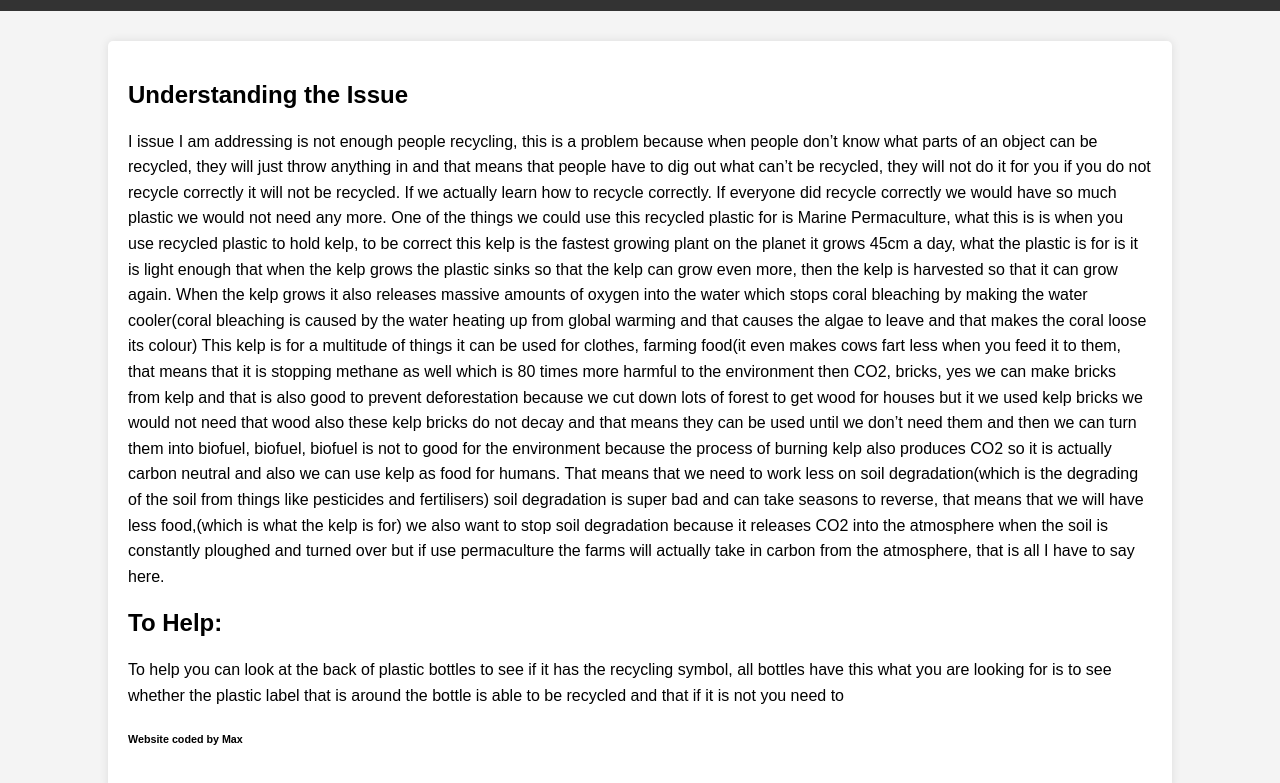
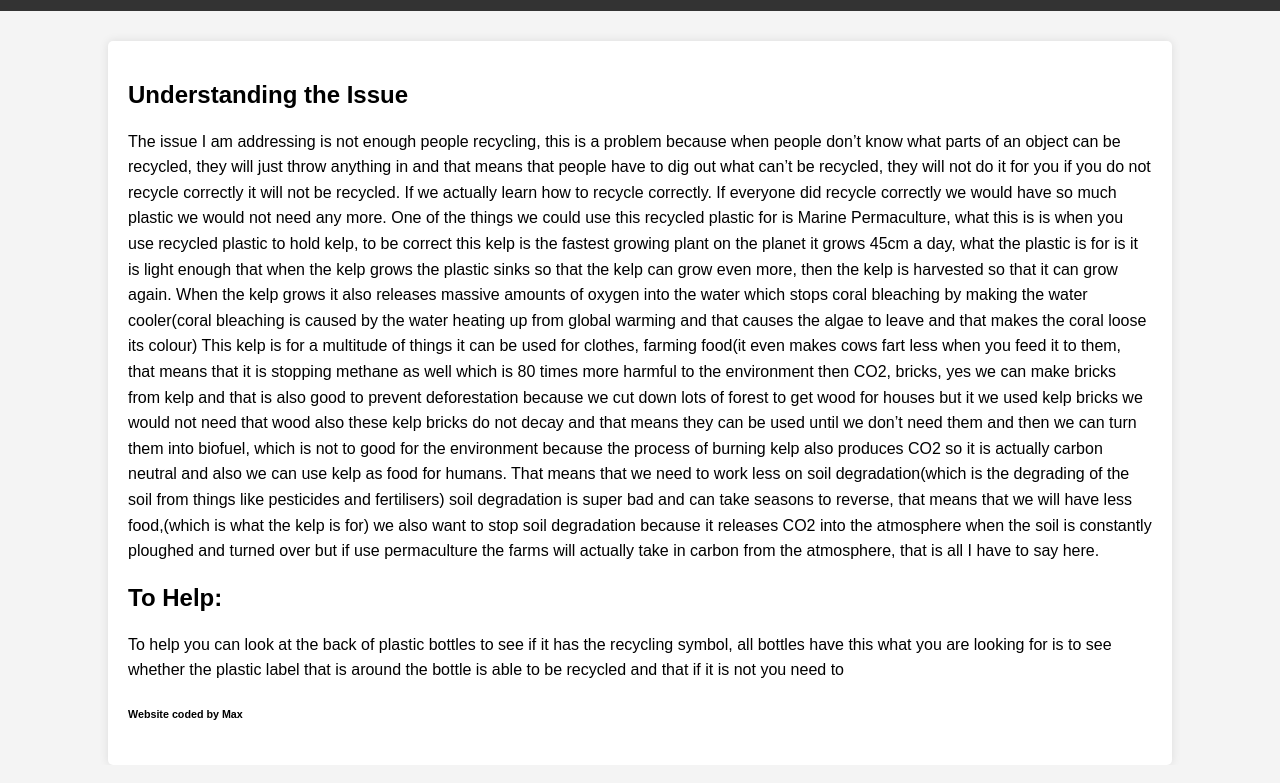
Before and after one commit to ehscat2/ehscat2.github.io, a plain HTML site: page index.html in a window 1280 px wide. Shown: the part 89-872 px from the top of the page. Drawn offline with Linux system fonts and the light colour scheme.

Commit message:
Update index.html

```diff
--- a/index.html
+++ b/index.html
@@ -60,11 +60,11 @@
     <p>
 
 
-I issue I am addressing is not enough people recycling, this is a problem because when people don’t know what parts of an object can be recycled, they will just throw anything in and that means that people have to dig out what can’t be recycled, they will not do it for you if you do not recycle correctly it will not be recycled. If we actually learn how to recycle correctly.
+The issue I am addressing is not enough people recycling, this is a problem because when people don’t know what parts of an object can be recycled, they will just throw anything in and that means that people have to dig out what can’t be recycled, they will not do it for you if you do not recycle correctly it will not be recycled. If we actually learn how to recycle correctly.
 
 If everyone did recycle correctly we would have so much plastic we would not need any more. One of the things we could use this recycled plastic for is Marine Permaculture, what this is is when you use recycled plastic to hold kelp, to be correct this kelp is the fastest growing plant on the planet it grows 45cm a day, what the plastic is for is it is light enough that when the kelp grows the plastic sinks so that the kelp can grow even more, then the kelp is harvested so that it can grow again. When the kelp grows it also releases massive amounts of oxygen into the water which stops coral bleaching by making the water cooler(coral bleaching is caused by the water heating up from global warming and that causes the algae to leave and that makes the coral loose its colour)
 
-This kelp is for a multitude of things it can be used for clothes, farming food(it even makes cows fart less when you feed it to them, that means that it is stopping methane as well which is 80 times more harmful to the environment then CO2, bricks, yes we can make bricks from kelp and that is also good to prevent deforestation because we cut down lots of forest to get wood for houses but it we used kelp bricks we would not need that wood also these kelp bricks do not decay and that means they can be used until we don’t need them and then we can turn them into biofuel, biofuel, biofuel is not to good for the environment because the process of burning kelp also produces CO2 so it is actually carbon neutral and also we can use kelp as food for humans.
+This kelp is for a multitude of things it can be used for clothes, farming food(it even makes cows fart less when you feed it to them, that means that it is stopping methane as well which is 80 times more harmful to the environment then CO2, bricks, yes we can make bricks from kelp and that is also good to prevent deforestation because we cut down lots of forest to get wood for houses but it we used kelp bricks we would not need that wood also these kelp bricks do not decay and that means they can be used until we don’t need them and then we can turn them into biofuel, which is not to good for the environment because the process of burning kelp also produces CO2 so it is actually carbon neutral and also we can use kelp as food for humans.
 
 That means that we need to work less on soil degradation(which is the degrading of the soil from things like pesticides and fertilisers) soil degradation is super bad and can take seasons to reverse, that means that we will have less food,(which is what the kelp is for) we also want to stop soil degradation because it releases CO2 into the atmosphere when the soil is constantly ploughed and turned over but if use permaculture the farms will actually take in carbon from the atmosphere, that is all I have to say here.
 </p>
```
